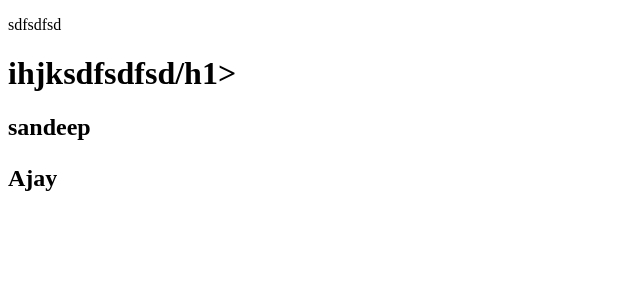
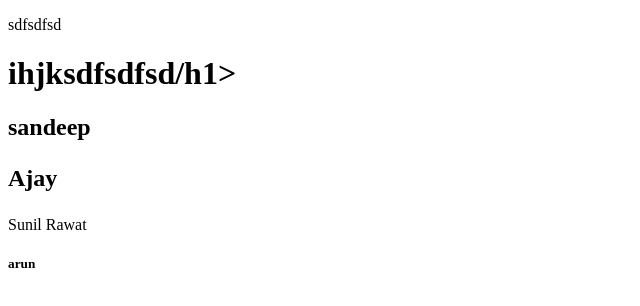
Before and after one commit to SandeepBedwal/First-Project, a plain HTML site: page index.html in a window 1280 px wide. Shown: the whole page, without its empty margins (0-640 px from the left). Drawn offline with Linux system fonts and the light colour scheme.

Commit message:
New commit by sunil

```diff
--- a/index.html
+++ b/index.html
@@ -11,5 +11,7 @@
     <h2>sandeep
         <p>Ajay</p>
     </h2>
+    <p>Sunil Rawat</p>
+    <h5>arun</h5>
 </body>
 </html>
```
